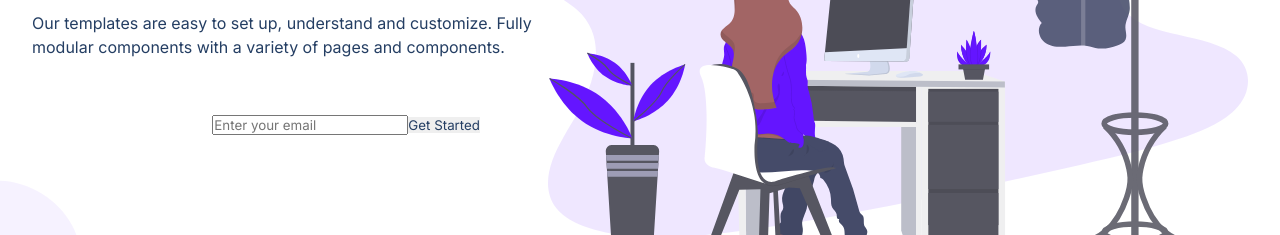
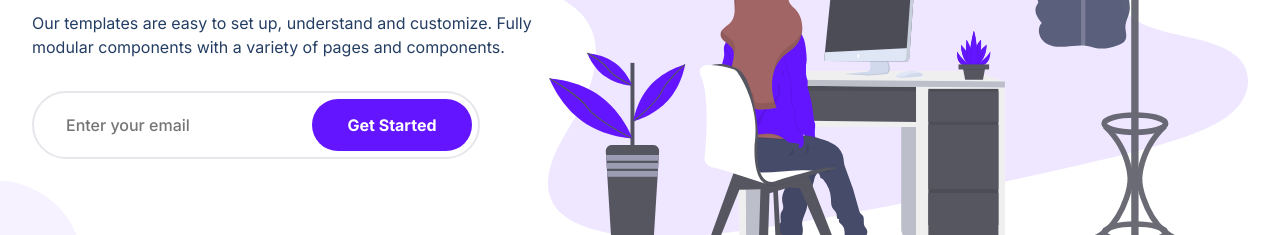
Before and after one commit to shigihak/Coding-Projects, a plain HTML site: page Final Project/index.html in a window 1280 px wide. Shown: the part 395-630 px from the top of the page. Drawn offline with Linux system fonts and the light colour scheme.

Commit message:
update css

```diff
--- a/Final Project/style.css
+++ b/Final Project/style.css
@@ -322,7 +322,7 @@ header .row {
     align-items: center;
 }
 
-.header__email--input {
+.header__email--input-field {
     width: 100%;
     border-radius: 500px;
     border: 2px solid rgb(229, 231, 235);
@@ -334,7 +334,7 @@ header .row {
     top: 0;
     bottom: 0;
     z-index: 1;
-    transition: border-color 300ms;
+    transition: all 300ms;
 }
 
 .header__email--input::placeholder {
@@ -353,7 +353,7 @@ header .row {
     border-color: rgba(100,21,255);
 }
 
-.header__email--btn {
+.header__email--input-btn {
     z-index: 2;
     margin: 8px;
     height: calc(100% - 16px);
```
